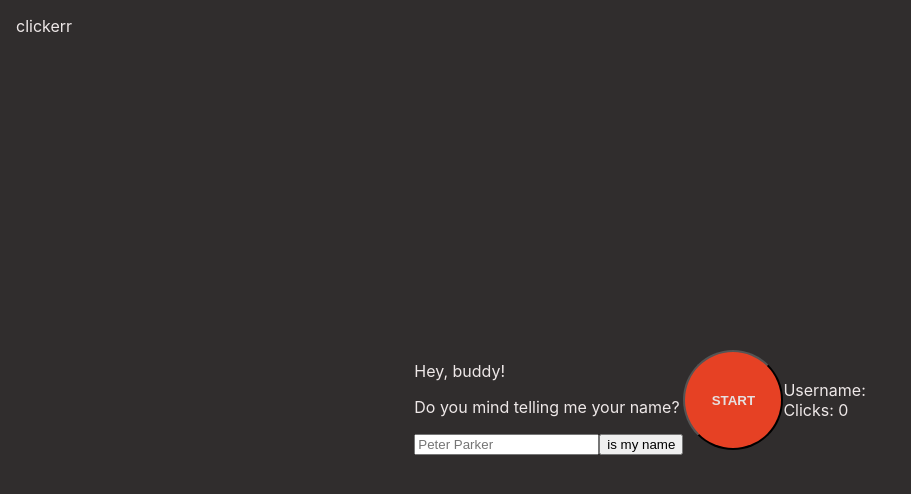
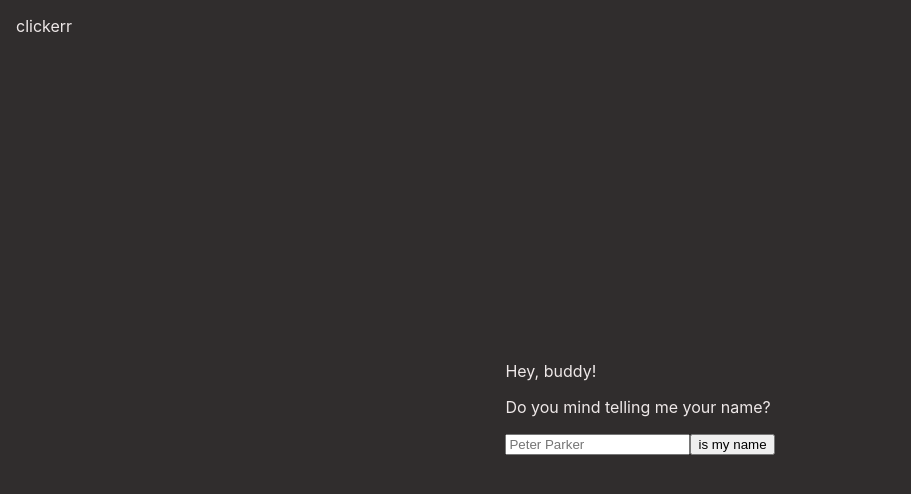
Before and after one commit to oddestdan/ng-01-clickerr, an Angular app: page / in a window 1280 px wide. Shown: the top 494 px of the page, without its empty margins (0-911 px from the left). Built offline with nearby package versions, Linux system fonts and the light colour scheme.

Commit message:
Set up switch rendering for different 'views' of the game

```diff
--- a/src/app/app.component.html
+++ b/src/app/app.component.html
@@ -1,17 +1,22 @@
 <div class="app">
   <app-header class="app__header"></app-header>
+  <div class="app__content" [ngSwitch]="currentView">
     <app-intro-view
+      *ngSwitchCase="'intro-view'"
       class="app__intro"
       (saveUsername)="catchInputUsernameEvent($event)"
     ></app-intro-view>
     <app-game-view
+      *ngSwitchCase="'game-view'"
       class="app__game"
       [count]="count"
       (saveCount)="catchSaveCountEvent($event)"
     ></app-game-view>
     <app-result-view
+      *ngSwitchCase="'result-view'"
       class="app__result"
       [count]="count"
       [username]="username"
     ></app-result-view>
   </div>
+</div>
--- a/src/app/app.component.scss
+++ b/src/app/app.component.scss
@@ -1,11 +1,13 @@
 .app {
-  height: 100vh;
-  width: 100vw;
-
-  display: flex;
-  justify-content: center;
-  align-items: center;
-
   background-color: #302d2d;
   color: #eee8e8;
+
+  &__content {
+    height: 100vh;
+    width: 100vw;
+
+    display: flex;
+    justify-content: center;
+    align-items: center;
+  }
 }
--- a/src/app/app.component.ts
+++ b/src/app/app.component.ts
@@ -1,4 +1,5 @@
 import { Component } from '@angular/core';
+import { views } from '../constants';
 
 @Component({
   selector: 'app-root',
@@ -8,6 +9,7 @@ import { Component } from '@angular/core';
 export class AppComponent {
   username: string;
   count: number = 0;
+  currentView: string = views.INTRO;
 
   catchInputUsernameEvent(username): void {
     if (username) {
@@ -20,11 +22,15 @@ export class AppComponent {
       // -> timeout for 2-3 seconds
     }
 
-    // TODO: initialize game-view
+    // initialize game-view
+    this.currentView = views.GAME;
   }
 
   catchSaveCountEvent(count): void {
     console.log('Caught count:', count);
     this.count = count;
+
+    // initialize result-view
+    this.currentView = views.RESULT;
   }
 }
--- /dev/null
+++ b/src/constants/index.js
@@ -0,0 +1,3 @@
+import * as views from "./views";
+
+export { views };
--- /dev/null
+++ b/src/constants/views.js
@@ -0,0 +1,3 @@
+export const INTRO = "intro-view";
+export const GAME = "game-view";
+export const RESULT = "result-view";
```
Lines whose indentation alone changed are shown as unchanged.
